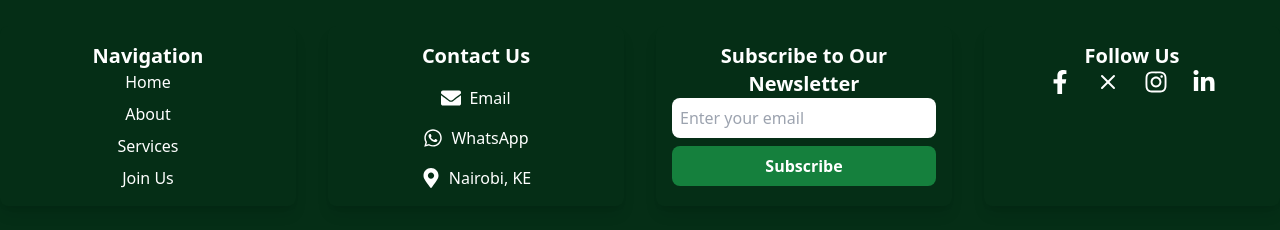
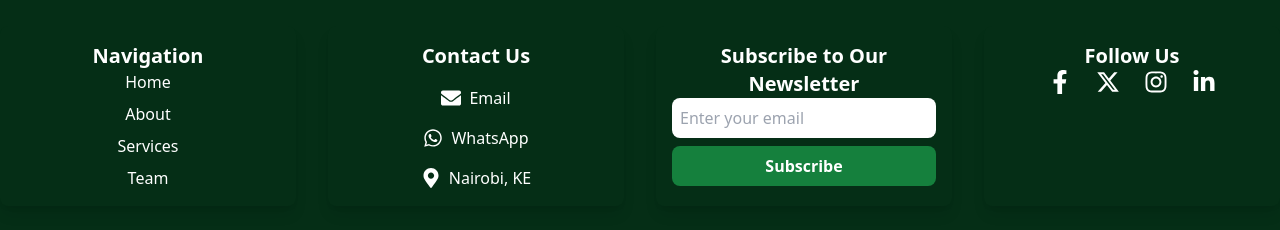
Before and after one commit to OumaArera/migason-power, a React (Create React App) app: page /contact1 in a window 1280 px wide. Shown: the part 722-952 px from the top of the page. Built offline with nearby package versions, Linux system fonts and the light colour scheme.

Commit message:
feat; complete

```diff
--- a/src/Footer.jsx
+++ b/src/Footer.jsx
@@ -1,6 +1,7 @@
 import React from 'react';
 import { Link } from 'react-router-dom';
 import { FaFacebookF, FaInstagram, FaLinkedinIn, FaEnvelope, FaMapMarkerAlt, FaWhatsapp } from 'react-icons/fa';
+import { FaXTwitter } from "react-icons/fa6";
 
 const getCurrentYear = () => new Date().getFullYear();
 
@@ -24,7 +25,7 @@ const Footer = () => {
                 <Link to="/services" className="hover:text-yellow-400">Services</Link>
               </li>
               <li>
-                <Link to="/team" className="hover:text-yellow-400">Join Us</Link>
+                <Link to="/team" className="hover:text-yellow-400">Team</Link>
               </li>
             </ul>
           </nav>
@@ -94,19 +95,7 @@ const Footer = () => {
               rel="noopener noreferrer"
               className="hover:text-yellow-400"
             >
-              <svg
-                xmlns="http://www.w3.org/2000/svg"
-                viewBox="0 0 24 24"
-                fill="none"
-                stroke="currentColor"
-                strokeWidth="2"
-                strokeLinecap="round"
-                strokeLinejoin="round"
-                className="w-6 h-6 text-2xl"
-              >
-                <path d="M18 6L6 18"></path>
-                <path d="M6 6l12 12"></path>
-              </svg>
+              <FaXTwitter size={24} />
             </a>
             <a
               href="https://www.instagram.com"
```
